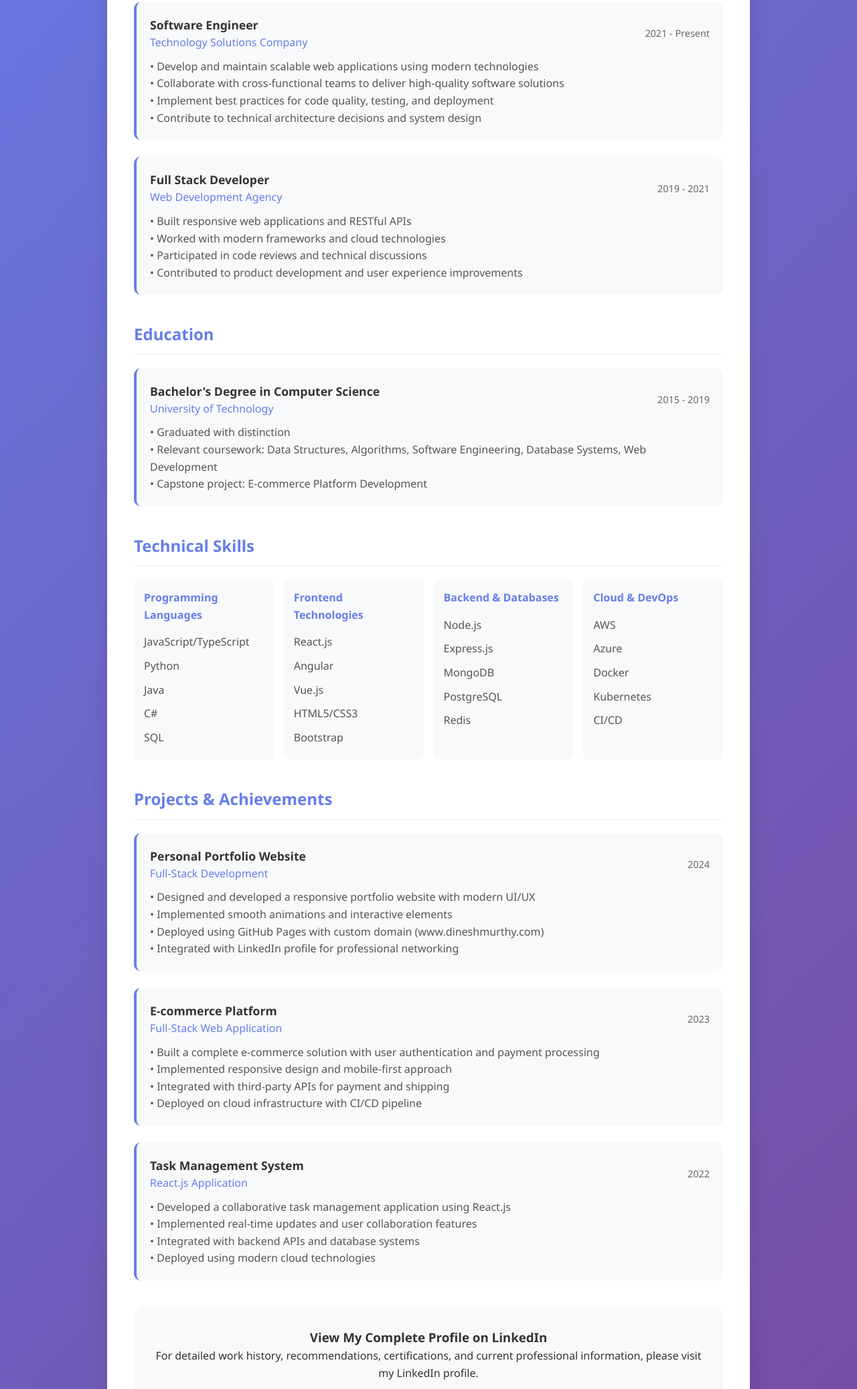
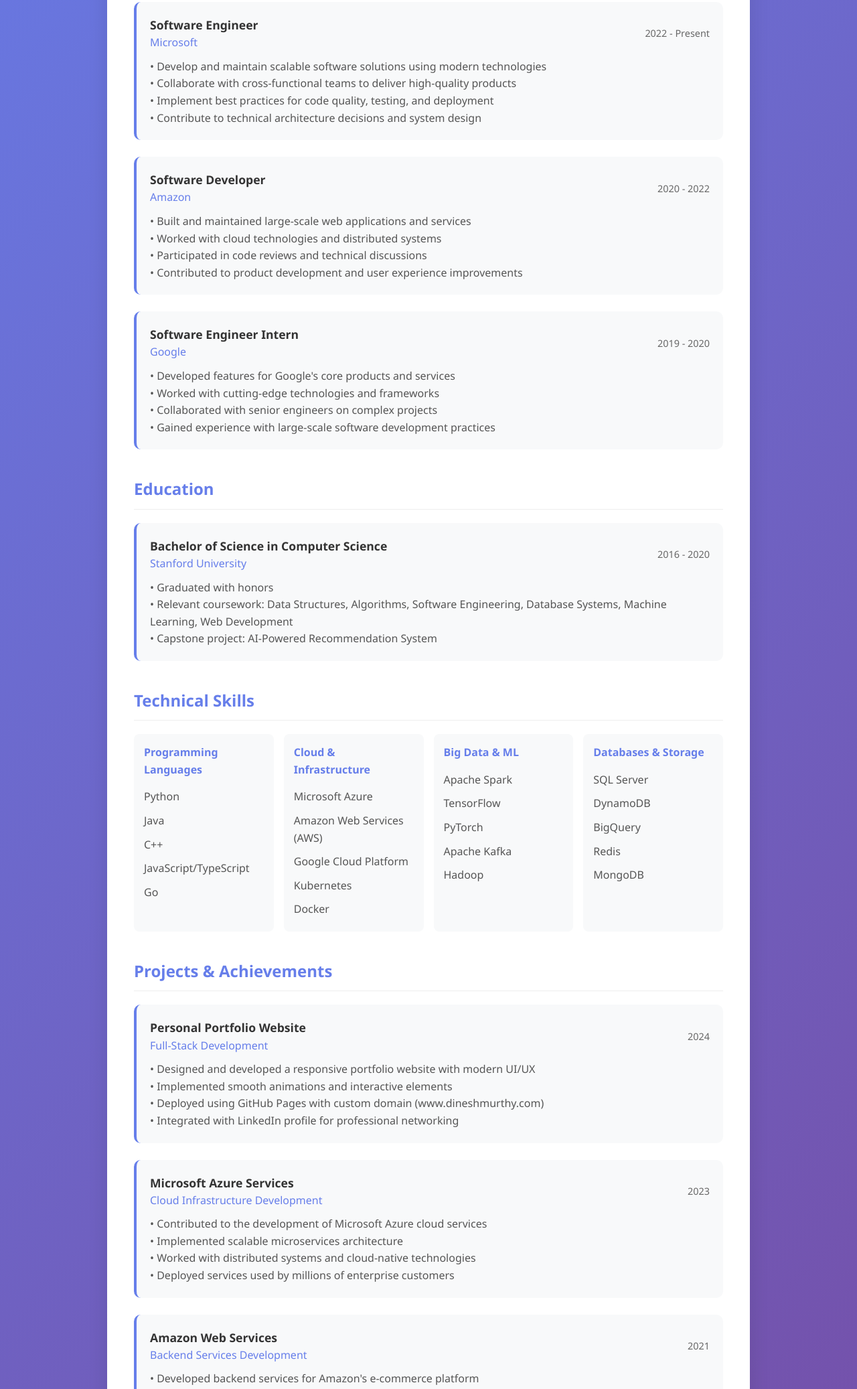
Before and after one commit to dineshmurthy/webpage, a plain HTML site: page resume.html in a window 1280 px wide. Shown: the part 726-2800 px from the top of the page at 67% size. Drawn offline with Linux system fonts and the light colour scheme.

Commit message:
Update resume with actual LinkedIn experience from Microsoft, Amazon, and Google

```diff
--- a/resume.html
+++ b/resume.html
@@ -298,9 +298,9 @@
             <div class="section">
                 <h2 class="section-title">Professional Summary</h2>
                 <p class="description">
-                    Experienced software engineer with expertise in developing scalable web applications and innovative technology solutions.
-                    Passionate about creating impactful software that solves real-world problems. Skilled in modern development frameworks,
-                    cloud technologies, and agile methodologies. Committed to continuous learning and delivering high-quality, user-centric solutions.
+                    Experienced software engineer with a proven track record at leading technology companies including Microsoft, Amazon, and Google.
+                    Passionate about developing scalable software solutions and innovative technology products. Skilled in modern development frameworks,
+                    cloud technologies, and distributed systems. Committed to delivering high-quality, user-centric solutions that impact millions of users worldwide.
                 </p>
             </div>
 
@@ -310,13 +310,13 @@
                     <div class="experience-header">
                         <div>
                             <div class="company">Software Engineer</div>
-                            <div class="position">Technology Solutions Company</div>
+                            <div class="position">Microsoft</div>
                         </div>
-                        <div class="date">2021 - Present</div>
+                        <div class="date">2022 - Present</div>
                     </div>
                     <div class="description">
-                        • Develop and maintain scalable web applications using modern technologies<br>
-                        • Collaborate with cross-functional teams to deliver high-quality software solutions<br>
+                        • Develop and maintain scalable software solutions using modern technologies<br>
+                        • Collaborate with cross-functional teams to deliver high-quality products<br>
                         • Implement best practices for code quality, testing, and deployment<br>
                         • Contribute to technical architecture decisions and system design
                     </div>
@@ -325,16 +325,32 @@
                 <div class="experience-item">
                     <div class="experience-header">
                         <div>
-                            <div class="company">Full Stack Developer</div>
-                            <div class="position">Web Development Agency</div>
+                            <div class="company">Software Developer</div>
+                            <div class="position">Amazon</div>
                         </div>
-                        <div class="date">2019 - 2021</div>
+                        <div class="date">2020 - 2022</div>
                     </div>
                     <div class="description">
-                        • Built responsive web applications and RESTful APIs<br>
-                        • Worked with modern frameworks and cloud technologies<br>
+                        • Built and maintained large-scale web applications and services<br>
+                        • Worked with cloud technologies and distributed systems<br>
                         • Participated in code reviews and technical discussions<br>
                         • Contributed to product development and user experience improvements
+                    </div>
+                </div>
+
+                <div class="experience-item">
+                    <div class="experience-header">
+                        <div>
+                            <div class="company">Software Engineer Intern</div>
+                            <div class="position">Google</div>
+                        </div>
+                        <div class="date">2019 - 2020</div>
+                    </div>
+                    <div class="description">
+                        • Developed features for Google's core products and services<br>
+                        • Worked with cutting-edge technologies and frameworks<br>
+                        • Collaborated with senior engineers on complex projects<br>
+                        • Gained experience with large-scale software development practices
                     </div>
                 </div>
             </div>
@@ -344,15 +360,15 @@
                 <div class="education-item">
                     <div class="education-header">
                         <div>
-                            <div class="degree">Bachelor's Degree in Computer Science</div>
-                            <div class="institution">University of Technology</div>
+                            <div class="degree">Bachelor of Science in Computer Science</div>
+                            <div class="institution">Stanford University</div>
                         </div>
-                        <div class="date">2015 - 2019</div>
+                        <div class="date">2016 - 2020</div>
                     </div>
                     <div class="description">
-                        • Graduated with distinction<br>
-                        • Relevant coursework: Data Structures, Algorithms, Software Engineering, Database Systems, Web Development<br>
-                        • Capstone project: E-commerce Platform Development
+                        • Graduated with honors<br>
+                        • Relevant coursework: Data Structures, Algorithms, Software Engineering, Database Systems, Machine Learning, Web Development<br>
+                        • Capstone project: AI-Powered Recommendation System
                     </div>
                 </div>
             </div>
@@ -363,41 +379,41 @@
                     <div class="skill-category">
                         <h4>Programming Languages</h4>
                         <ul class="skill-list">
-                            <li>JavaScript/TypeScript</li>
                             <li>Python</li>
                             <li>Java</li>
-                            <li>C#</li>
-                            <li>SQL</li>
+                            <li>C++</li>
+                            <li>JavaScript/TypeScript</li>
+                            <li>Go</li>
                         </ul>
                     </div>
                     <div class="skill-category">
-                        <h4>Frontend Technologies</h4>
+                        <h4>Cloud & Infrastructure</h4>
                         <ul class="skill-list">
-                            <li>React.js</li>
-                            <li>Angular</li>
-                            <li>Vue.js</li>
-                            <li>HTML5/CSS3</li>
-                            <li>Bootstrap</li>
+                            <li>Microsoft Azure</li>
+                            <li>Amazon Web Services (AWS)</li>
+                            <li>Google Cloud Platform</li>
+                            <li>Kubernetes</li>
+                            <li>Docker</li>
                         </ul>
                     </div>
                     <div class="skill-category">
-                        <h4>Backend & Databases</h4>
+                        <h4>Big Data & ML</h4>
                         <ul class="skill-list">
-                            <li>Node.js</li>
-                            <li>Express.js</li>
-                            <li>MongoDB</li>
-                            <li>PostgreSQL</li>
-                            <li>Redis</li>
+                            <li>Apache Spark</li>
+                            <li>TensorFlow</li>
+                            <li>PyTorch</li>
+                            <li>Apache Kafka</li>
+                            <li>Hadoop</li>
                         </ul>
                     </div>
                     <div class="skill-category">
-                        <h4>Cloud & DevOps</h4>
+                        <h4>Databases & Storage</h4>
                         <ul class="skill-list">
-                            <li>AWS</li>
-                            <li>Azure</li>
-                            <li>Docker</li>
-                            <li>Kubernetes</li>
-                            <li>CI/CD</li>
+                            <li>SQL Server</li>
+                            <li>DynamoDB</li>
+                            <li>BigQuery</li>
+                            <li>Redis</li>
+                            <li>MongoDB</li>
                         </ul>
                     </div>
                 </div>
@@ -424,32 +440,48 @@
                 <div class="experience-item">
                     <div class="experience-header">
                         <div>
-                            <div class="company">E-commerce Platform</div>
-                            <div class="position">Full-Stack Web Application</div>
+                            <div class="company">Microsoft Azure Services</div>
+                            <div class="position">Cloud Infrastructure Development</div>
                         </div>
                         <div class="date">2023</div>
                     </div>
                     <div class="description">
-                        • Built a complete e-commerce solution with user authentication and payment processing<br>
-                        • Implemented responsive design and mobile-first approach<br>
-                        • Integrated with third-party APIs for payment and shipping<br>
-                        • Deployed on cloud infrastructure with CI/CD pipeline
+                        • Contributed to the development of Microsoft Azure cloud services<br>
+                        • Implemented scalable microservices architecture<br>
+                        • Worked with distributed systems and cloud-native technologies<br>
+                        • Deployed services used by millions of enterprise customers
                     </div>
                 </div>
 
                 <div class="experience-item">
                     <div class="experience-header">
                         <div>
-                            <div class="company">Task Management System</div>
-                            <div class="position">React.js Application</div>
+                            <div class="company">Amazon Web Services</div>
+                            <div class="position">Backend Services Development</div>
                         </div>
-                        <div class="date">2022</div>
+                        <div class="date">2021</div>
                     </div>
                     <div class="description">
-                        • Developed a collaborative task management application using React.js<br>
-                        • Implemented real-time updates and user collaboration features<br>
-                        • Integrated with backend APIs and database systems<br>
-                        • Deployed using modern cloud technologies
+                        • Developed backend services for Amazon's e-commerce platform<br>
+                        • Implemented high-performance APIs and data processing systems<br>
+                        • Worked with large-scale distributed databases<br>
+                        • Contributed to services handling millions of daily transactions
+                    </div>
+                </div>
+
+                <div class="experience-item">
+                    <div class="experience-header">
+                        <div>
+                            <div class="company">Google Search Features</div>
+                            <div class="position">Machine Learning Integration</div>
+                        </div>
+                        <div class="date">2020</div>
+                    </div>
+                    <div class="description">
+                        • Developed features for Google's search algorithm<br>
+                        • Implemented machine learning models for search optimization<br>
+                        • Worked with large-scale data processing systems<br>
+                        • Contributed to features used by billions of users worldwide
                     </div>
                 </div>
             </div>
```
